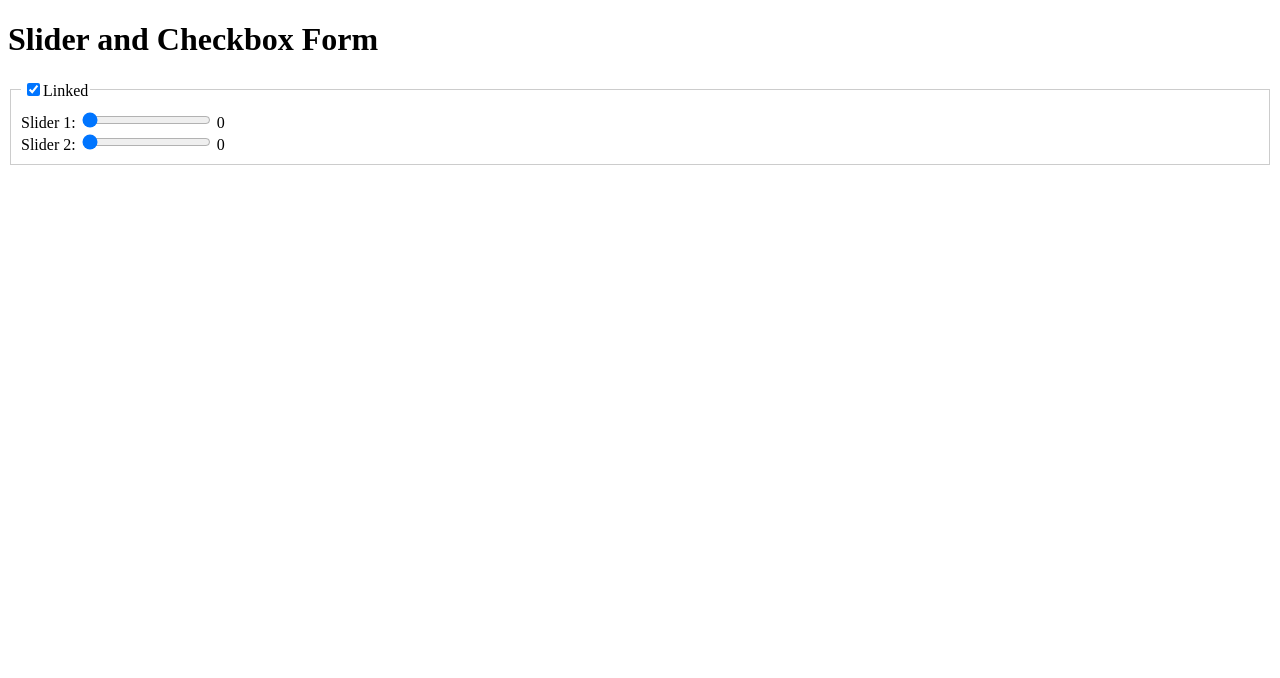
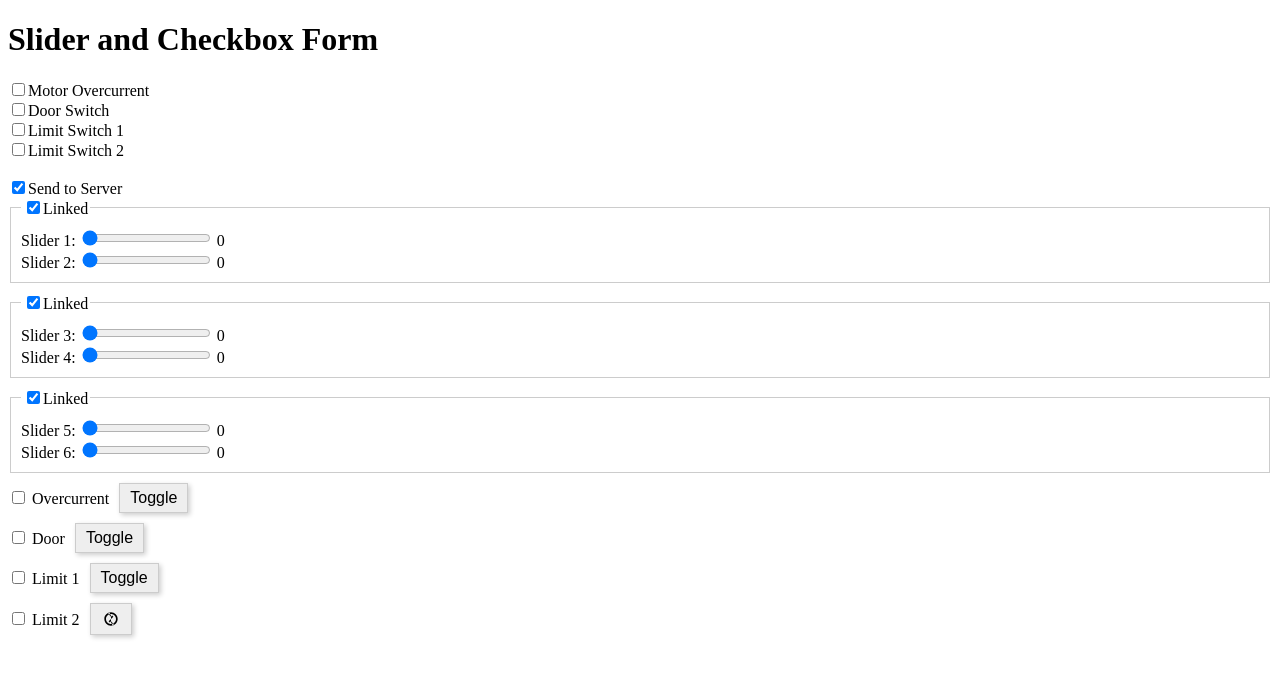
Before and after one commit to scirelli/c1-present, a website: page index.html in a window 1280 px wide. Drawn offline with Linux system fonts and the light colour scheme.

Commit message:
quick save

```diff
--- a/index.html
+++ b/index.html
@@ -2,6 +2,7 @@
 <html>
   <head>
     <title>Slider Form</title>
+    <link rel="stylesheet" href="https://cdnjs.cloudflare.com/ajax/libs/font-awesome/4.7.0/css/font-awesome.min.css"/>
     <style>
       fieldset {
         border: 1px solid #ccc;
@@ -12,55 +13,101 @@
         display:block;
       }
       fieldset > div.slider-pair:first-of-type {
-          margin-bottom: 20px;
+        margin-bottom: 20px;
       }
       fieldset > .slider-pair > label > input + span {
-          margin-left: 10px;
+        margin-left: 10px;
+      }
+      .row {
+        display: flex;
+        align-items: center;
+        margin-bottom: 10px;
+      }
+
+      .row label {
+        margin-right: 10px;
+      }
+
+      .toggle-button {
+        background-color: #eee;
+        border: 1px solid #ccc;
+        padding: 5px 10px;
+        cursor: pointer;
+        font-size: 16px;
+      }
+
+      .momentary-button {
+        background-color: #eee;
+        border: 1px solid #ccc;
+        padding: 5px 10px;
+        cursor: pointer;
+        font-size: 16px;
+        box-shadow: 2px 2px 5px rgba(0, 0, 0, 0.2);
+        display: flex;
+        align-items: center;
+      }
+
+      .momentary-button:active {
+        box-shadow: inset 2px 2px 5px rgba(0, 0, 0, 0.2);
+      }
+
+      .momentary-button svg {
+        width: 20px;
+        height: 20px;
+        transition: transform 0.2s ease-in-out;
+      }
+
+      .momentary-button:active svg {
+        transform: rotate(90deg);
       }
     </style>
   </head>
   <body>
     <h1>Slider and Checkbox Form</h1>
     <form id="myForm">
-     <!--
-      <fieldset class="ir-group">
-        <legend><input type="checkbox" id="sync1" checked/>Linked</legend>
+      <label><input type="checkbox" name="motorOvercurrent" value="1">Motor Overcurrent</label>
+      <br>
+      <label><input type="checkbox" name="doorSwitch" value="1">Door Switch</label>
+      <br>
+      <label><input type="checkbox" name="limitSwitch1" value="1">Limit Switch 1</label>
+      <br>
+      <label><input type="checkbox" name="limitSwitch2" value="1">Limit Switch 2</label>
+      <br><br>
+      <label><input type="checkbox" id="sendToServer" checked>Send to Server</label>
+    </form>
+    <section>
+        <div class="row">
+            <label for="overcurrentCheckbox">
+              <input type="checkbox" id="overcurrentCheckbox" name="overcurrent"> Overcurrent
+            </label>
+            <button class="momentary-button" id="overcurrentButton" name="overcurrent">Toggle</button>
+          </div>
 
-        <label for="slider1">Slider 1:
-          <input type="range" id="slider1" name="slider1" min="0" max="4096" value="0"/>
-          <span id="slider1Value">0</span>
-        </label>
+          <div class="row">
+            <label for="doorCheckbox">
+              <input type="checkbox" id="doorCheckbox" name="door"> Door
+            </label>
+            <button class="momentary-button" id="doorButton" name="door">Toggle</button>
+          </div>
 
-        <label for="slider2">Slider 2:
-          <input type="range" id="slider2" name="slider2" min="0" max="4096" value="0"/>
-          <span id="slider2Value">0</span>
-        </label>
-      </fieldset>
+          <div class="row">
+            <label for="limit1Checkbox">
+              <input type="checkbox" id="limit1Checkbox" name="limit1"> Limit 1
+            </label>
+            <button class="momentary-button" id="limit1Button" name="limit1">Toggle</button>
+          </div>
 
-      <fieldset>
-        <label><input type="checkbox" id="sync3" checked>Linked</label><br>
-        <label for="slider3">Slider 3:</label>
-        <input type="range" id="slider3" name="slider3" min="0" max="4096" value="0"><span id="slider3Value">0</span><br><br>
-        <label for="slider4">Slider 4:</label>
-        <input type="range" id="slider4" name="slider4" min="0" max="4096" value="0"><span id="slider4Value">0</span><br><br>
-      </fieldset>
-
-      <fieldset>
-        <label><input type="checkbox" id="sync5" checked>Linked</label><br>
-        <label for="slider5">Slider 5:</label>
-        <input type="range" id="slider5" name="slider5" min="0" max="4096" value="0"><span id="slider5Value">0</span><br><br>
-        <label for="slider6">Slider 6:</label>
-        <input type="range" id="slider6" name="slider6" min="0" max="4096" value="0"><span id="slider6Value">0</span><br><br>
-      </fieldset>
-
-      <label><input type="checkbox" name="motorOvercurrent" value="true"> Motor Overcurrent</label><br>
-      <label><input type="checkbox" name="doorSwitch" value="true"> Door Switch</label><br>
-      <label><input type="checkbox" name="limitSwitch1" value="true"> Limit Switch 1</label><br>
-      <label><input type="checkbox" name="limitSwitch2" value="true"> Limit Switch 2</label><br><br>
-
-      <label><input type="checkbox" id="sendToServer" checked> Send to Server</label>
-     -->
-    </form>
+          <div class="row">
+            <label for="limit2Checkbox">
+              <input type="checkbox" id="limit2Checkbox" name="limit2"> Limit 2
+            </label>
+            <button class="momentary-button" id="limit2Button" name="limit2">
+                  <svg xmlns="http://www.w3.org/2000/svg" viewBox="0 0 24 24">
+                    <path d="M12 4c-4.42 0-8 3.58-8 8s3.58 8 8 8 8-3.58 8-8-3.58-8-8-8zm0 14c-3.31 0-6-2.69-6-6s2.69-6 6-6 6 2.69 6 6-2.69 6-6 6zm0-10v4l-2.83 2.83 1.42 1.41L12 14.83l3.41 3.41-1.42 1.41L12 16v-4l2.83-2.83-1.42-1.41L12 9.17 8.59 5.76 10.01 4.34z"/>
+                  </svg>
+            </button>
+          </div>
+    </section>
 
     <template id="slider-template">
       <div class="slider">
--- a/index.js
+++ b/index.js
@@ -23,7 +23,6 @@ function createSlider(index) {
 	sliderSpanElm.id = `value_${index}`;
 	sliderInputElm.addEventListener('input', () => {
 		sliderSpanElm.textContent = sliderInputElm.value;
-		//sendData();
 	});
 
 	return clone;
@@ -63,27 +62,6 @@ function createSliderGroup(index) {
   return clone;
 }
 
-function syncSliders(slider1Id, slider2Id, checkboxId) {
-	const slider1 = document.getElementById(slider1Id);
-	const slider2 = document.getElementById(slider2Id);
-	const checkbox = document.getElementById(checkboxId);
-
-	function updateSyncedSlider(event) {
-		if (checkbox.checked) {
-			if (event.target.id === slider1Id) {
-				slider2.value = slider1.value;
-				updateSliderValue(slider2Id, slider2Id + 'Value');
-			} else {
-				slider1.value = slider2.value;
-				updateSliderValue(slider1Id, slider1Id + 'Value');
-			}
-		}
-	}
-
-	slider1.addEventListener('input', updateSyncedSlider);
-	slider2.addEventListener('input', updateSyncedSlider);
-}
-
 function sendData() {
 	const sendCheckbox = document.getElementById('sendToServer');
 	if (sendCheckbox.checked) {
@@ -100,16 +78,12 @@ function sendData() {
 }
 
 document.body.querySelector('form#myForm').appendChild(createSliderGroup(1));
+document.body.querySelector('form#myForm').appendChild(createSliderGroup(3));
+document.body.querySelector('form#myForm').appendChild(createSliderGroup(5));
 
-// document.getElementById('sync1').addEventListener('change', () => syncSliders('slider1', 'slider2', 'sync1'));
-// document.getElementById('sync3').addEventListener('change', () => syncSliders('slider3', 'slider4', 'sync3'));
-// document.getElementById('sync5').addEventListener('change', () => syncSliders('slider5', 'slider6', 'sync5'));
-
-// document.getElementById('slider1').addEventListener('input', () => updateSliderValue('slider1', 'slider1Value'));
-// document.getElementById('slider2').addEventListener('input', () => updateSliderValue('slider2', 'slider2Value'));
-// document.getElementById('slider3').addEventListener('input', () => updateSliderValue('slider3', 'slider3Value'));
-// document.getElementById('slider4').addEventListener('input', () => updateSliderValue('slider4', 'slider4Value'));
-// document.getElementById('slider5').addEventListener('input', () => updateSliderValue('slider5', 'slider5Value'));
-// document.getElementById('slider6').addEventListener('input', () => updateSliderValue('slider6', 'slider6Value'));
-
-// document.getElementById('sendToServer').addEventListener('change', sendData);
+["motorOvercurrent", "doorSwitch", "limitSwitch1", "limitSwitch2"].forEach(n => {
+	document.body.querySelector(`input[name="${n}"]`).addEventListener('change', sendData);
+});
+Array.prototype.forEach.call(document.body.querySelectorAll('.slider input[type="range"]'), e => {
+	e.addEventListener('input', sendData);
+});
```
Also changed, not shown: favicon.ico (added).
